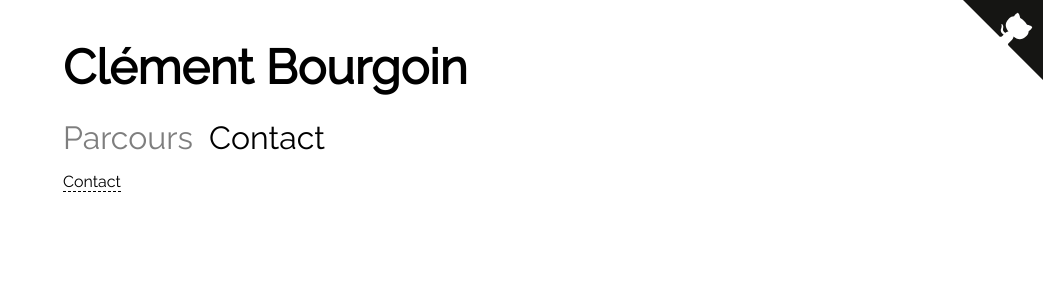
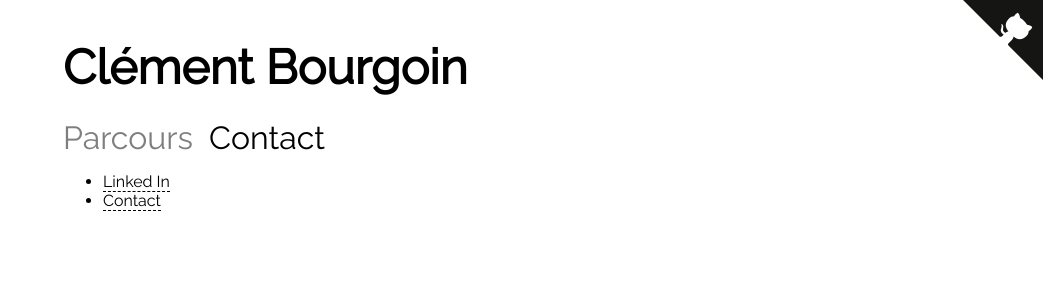
Before and after one commit to clemlatz/clemlatz.dev, a React (Create React App) app: page /contact in a window 1280 px wide. Shown: the top 300 px of the page, without its empty margins (237-1280 px from the left). Built offline with nearby package versions, Linux system fonts and the light colour scheme.

Commit message:
Add Linked in link on contact page

```diff
--- a/src/Contact/Contact.js
+++ b/src/Contact/Contact.js
@@ -2,6 +2,13 @@ import React from 'react';
 
 export default () => (
   <div>
-    <a href="https://nokto.net/contact/">Contact</a>
+    <ul>
+      <li>
+        <a href="https://www.linkedin.com/in/clement-bourgoin/">Linked In</a>
+      </li>
+      <li>
+        <a href="https://nokto.net/contact/">Contact</a>
+      </li>
+    </ul>
   </div>
 );
```
